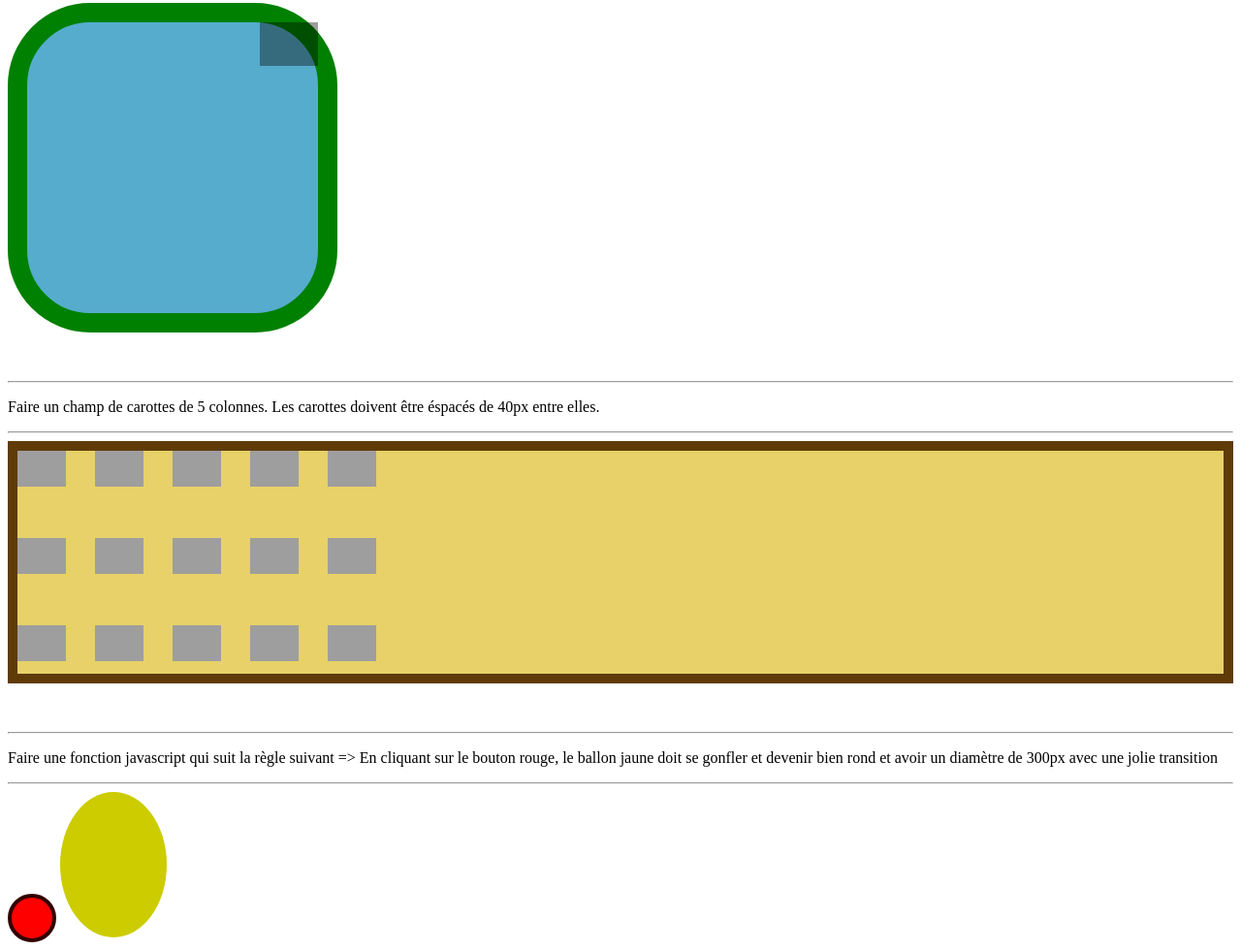
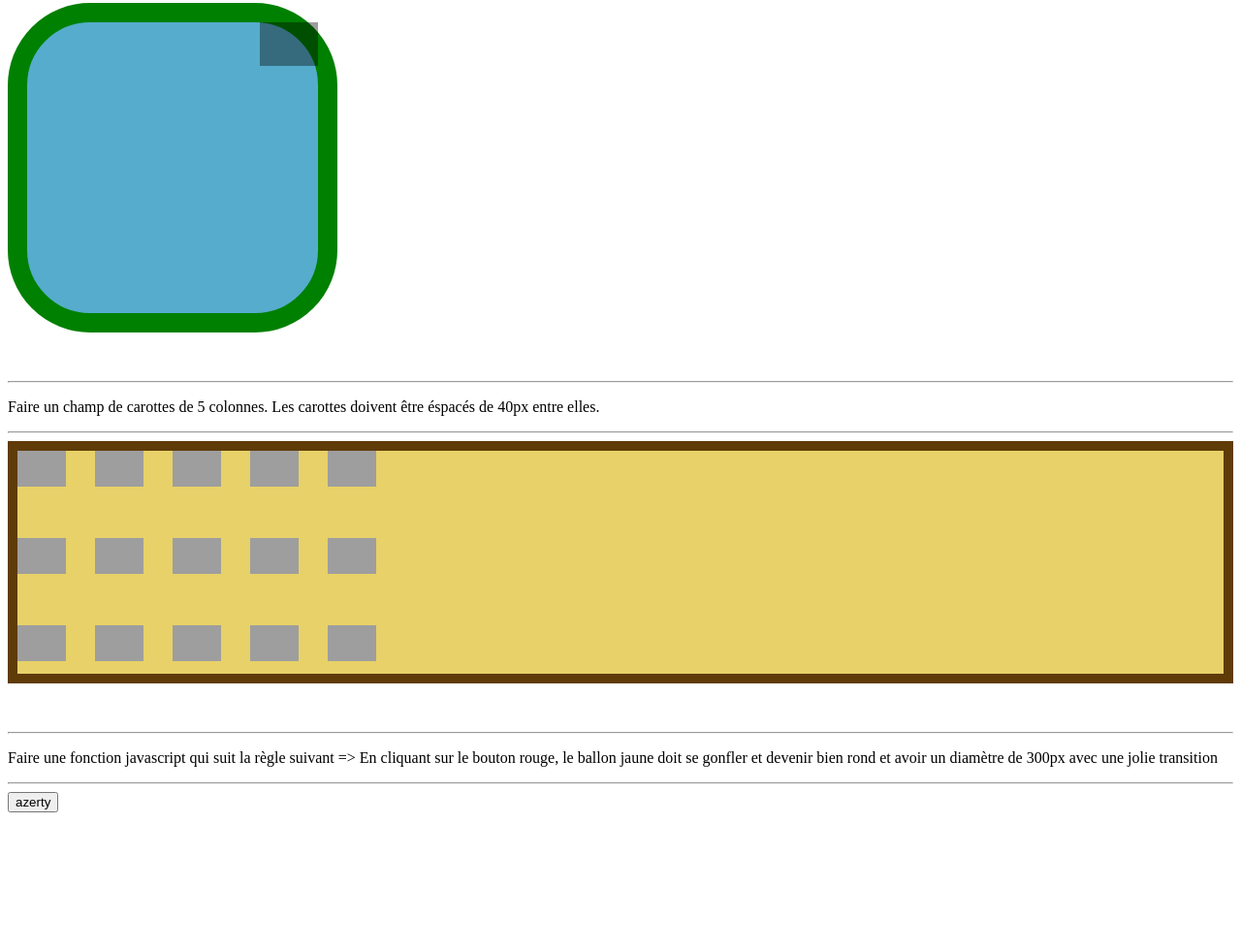
Before and after one commit to Jun080/test_front_colizey, a website built with webpack: page src/index.html in a window 1280 px wide. Shown: the part 126-1106 px from the top of the page at 97% size. After the commit the page ends 972 px from the top, so only its background shows below. Built offline with nearby package versions, Linux system fonts and the light colour scheme; grey boxes are pictures that could not be loaded.

Commit message:
Update index.html

```diff
--- a/src/index.html
+++ b/src/index.html
@@ -91,7 +91,9 @@
 
 <hr>
 
-<button class="btn"></button>
-<div class="balloon"></div>
+<button id="btn">azerty</button>
+<div id="balloon"></div>
+
+<script src="/src/index.js"></script>
 </body>
 </html>
```
